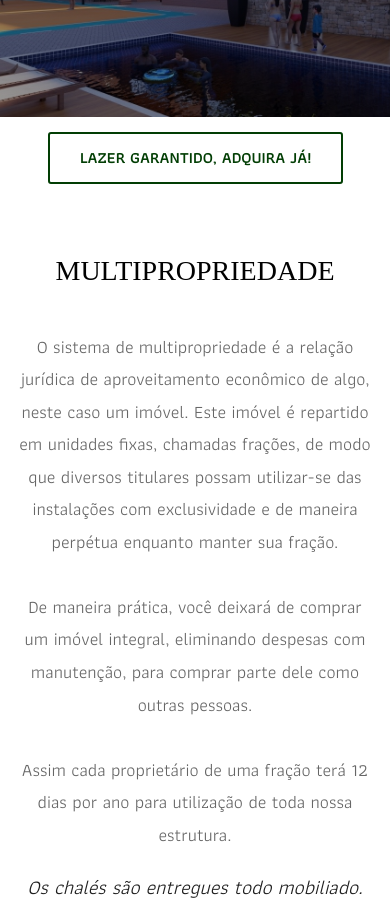
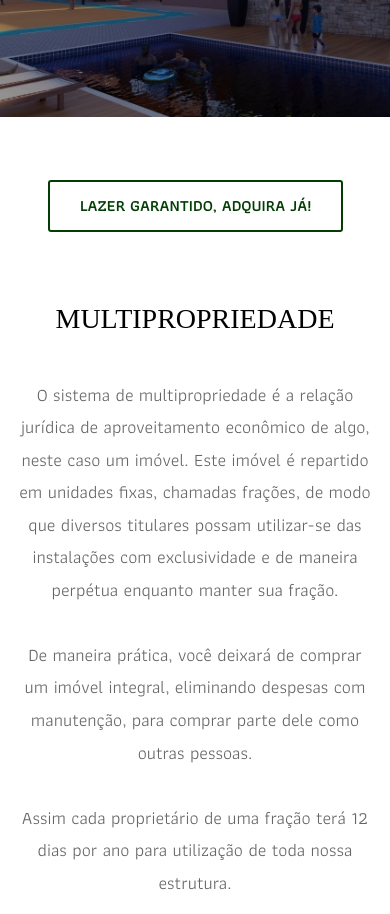
Before and after one commit to JkevinX23/Pousada-Ibitipoca, a plain HTML site: page index.html in a window 390 px wide. Shown: the part 4211-5125 px from the top of the page. Drawn offline with Linux system fonts and the light colour scheme; a web font is replaced by a local one.

Commit message:
melhorias de responsividade

```diff
--- a/index.html
+++ b/index.html
@@ -227,7 +227,7 @@
 	</div>
 	<!-- End QT -->
 
-	<div class="col-lg-12 col-md-12 col-sm-12 text-center pl-5 pr-5">
+	<div class="col-lg-12 col-md-12 col-sm-12 text-center pl-5 pr-5 pt-5">
 		<div class="inner-column">
 			<a class="btn btn-lg btn-circle btn-outline-new-white" href="https://api.whatsapp.com/send/?phone=5531998206959&text=Olá! Gostaria de saber mais sobre os Chalés Aldeia da Serra.&type=phone_number&app_absent=0">Lazer garantido, adquira já!</a>
 		</div>
```
